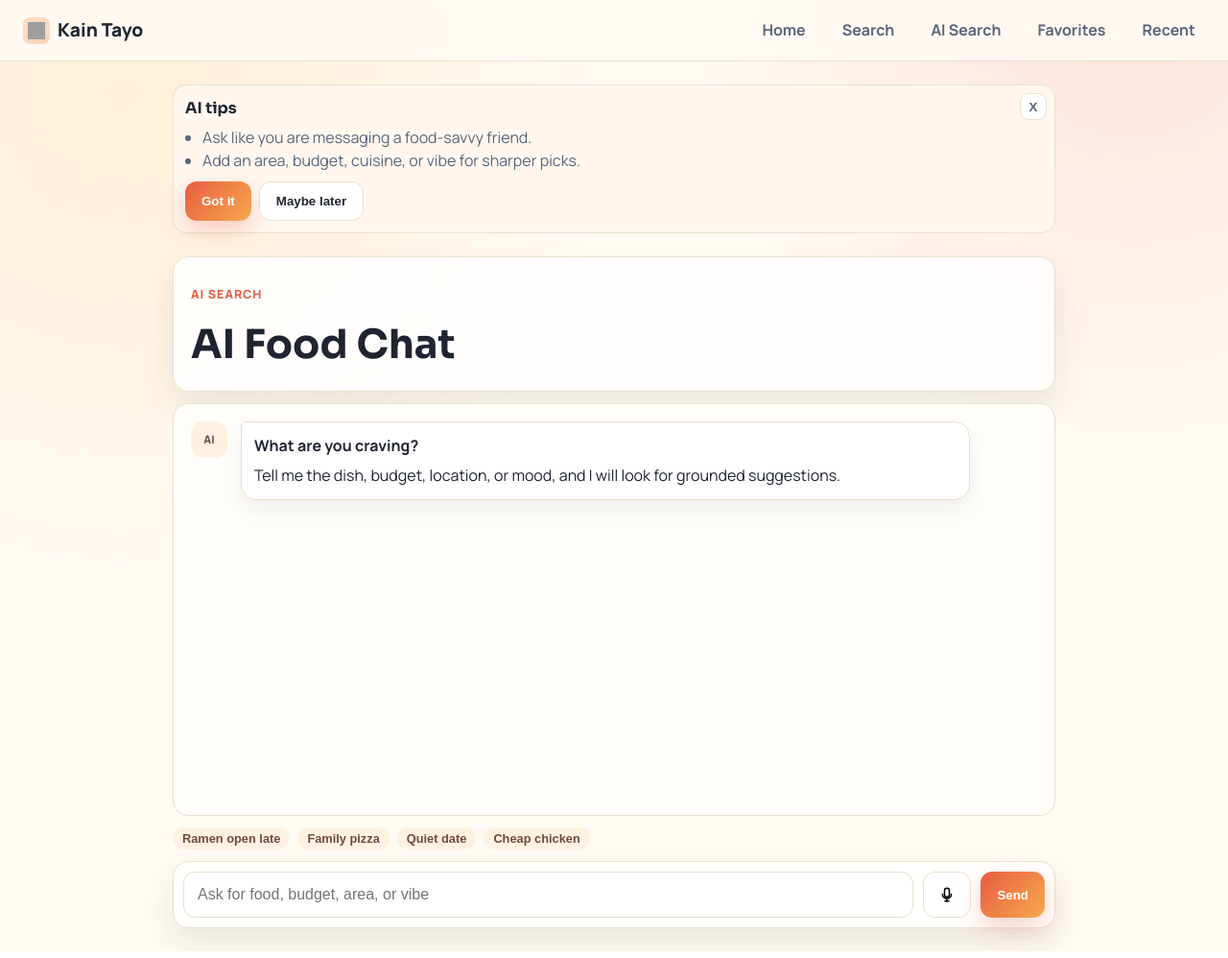
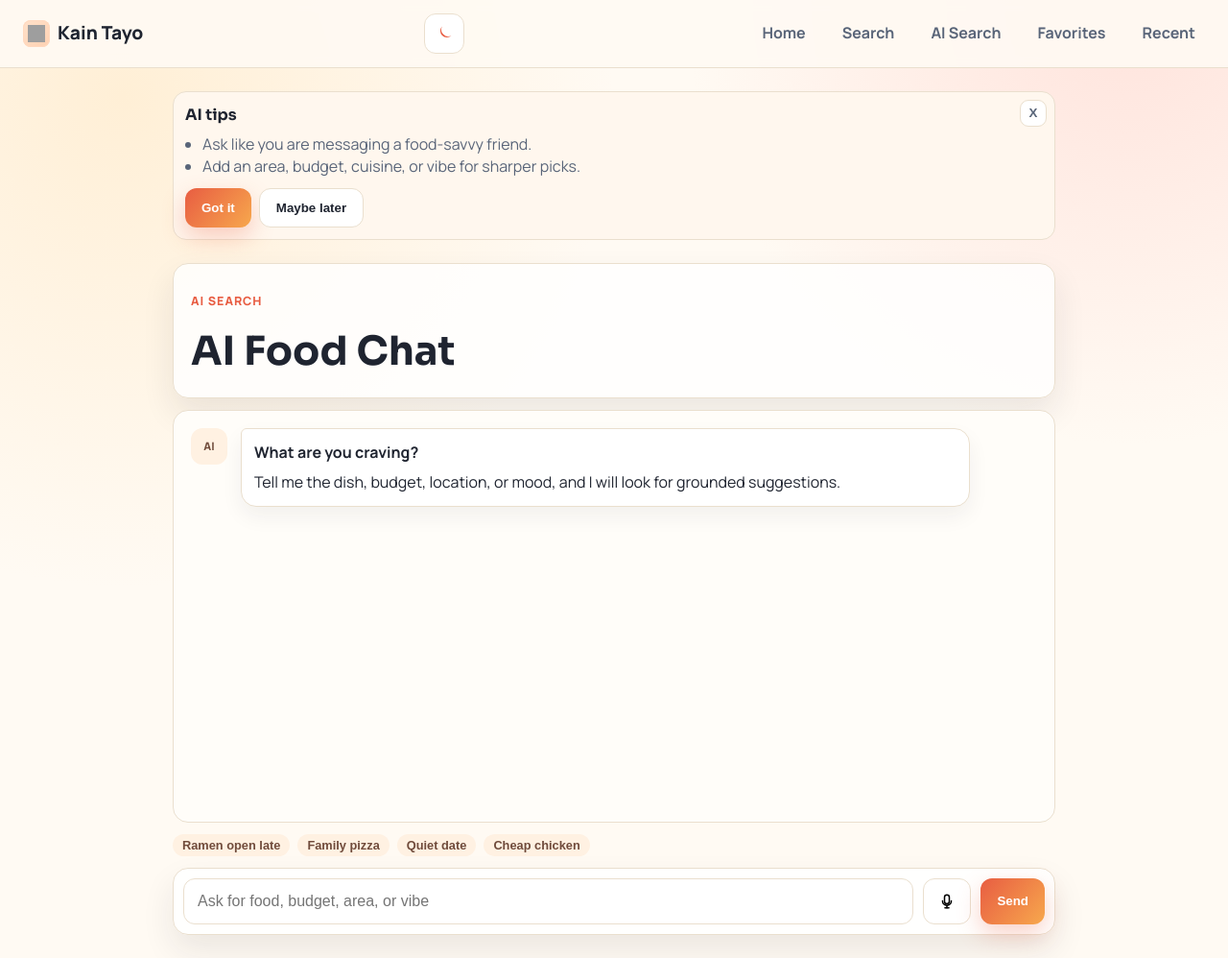
Before and after one commit to Hakdogto/KainTayo, a Django app: page /ai-search/ in a window 1280 px wide. Shown: the whole page at 96% size. Run offline with Django 5.2, Linux system fonts and the light colour scheme; grey boxes are pictures that could not be loaded.

Commit message:
Dark Mode

```diff
--- a/restaurants/static/restaurants/css/styles.css
+++ b/restaurants/static/restaurants/css/styles.css
@@ -9,6 +9,8 @@
   --shadow: 0 16px 34px rgba(31, 36, 48, 0.09);
   --ring: rgba(232, 93, 66, 0.22);
   --max-content: 1240px;
+  --bg-glow-1: #ffefd6;
+  --bg-glow-2: #ffe3dc;
 }
 
 * {
@@ -21,8 +23,8 @@ body {
   line-height: 1.45;
   color: var(--text);
   background:
-    radial-gradient(circle at 10% 10%, #ffefd6 0%, transparent 35%),
-    radial-gradient(circle at 92% 0%, #ffe3dc 0%, transparent 30%),
+    radial-gradient(circle at 10% 10%, var(--bg-glow-1) 0%, transparent 35%),
+    radial-gradient(circle at 92% 0%, var(--bg-glow-2) 0%, transparent 30%),
     var(--bg);
 }
 
--- /dev/null
+++ b/restaurants/static/restaurants/css/theme.css
@@ -0,0 +1,198 @@
+/* Kain Tayo — light semantic tokens + dark theme overrides */
+
+:root {
+  --topbar-bg: rgba(255, 250, 243, 0.9);
+  --surface-elevated: #ffffff;
+  --surface-muted: #fffdfa;
+  --surface-soft: #fffdf9;
+  --surface-warm: #fffcf7;
+  --surface-highlight: #fff7ee;
+  --nav-hover: #fff3e8;
+  --nav-active-bg: #fff0e2;
+  --input-bg: #ffffff;
+  --input-focus: #ef9f82;
+  --ghost-hover: #fff4ea;
+  --chip-bg: #fff1e2;
+  --chip-text: #704b3b;
+  --chip-border: #efc3a5;
+  --chip-hover: #ffd0ad;
+  --chip-accent-bg: #ffe6d2;
+  --chip-accent-text: #7c3f2e;
+  --filter-chip-bg: #edf8f5;
+  --brand-logo-bg: linear-gradient(140deg, #ffe1ca, #ffd1b2);
+  --brand-logo-color: #c94f37;
+  --brand-logo-ring: #ffd9bf;
+  --card-gradient: linear-gradient(180deg, #fff, #fffdf9);
+  --card-highlight-border: #ffd8c6;
+  --thumb-gradient: linear-gradient(135deg, #ffe2ce, #ffcaa7);
+  --thumb-text: #6b3d2c;
+  --thumb-photo-bg: #f4f0ea;
+  --visual-deco: #edf8f5;
+  --visual-icon-bg: #253148;
+  --voice-btn-color: #7d4533;
+  --voice-btn-border: #efcfba;
+  --voice-listening-bg: #ffe7da;
+  --voice-listening-border: #ef9f82;
+  --layout-toggle-bg: #fffdfa;
+  --layout-active-bg: #253148;
+  --layout-active-text: #ffffff;
+  --result-bg: #ffffff;
+  --result-btn-bg: #253148;
+  --link-hover: #fff4ea;
+  --link-hover-border: #e9c9b5;
+  --icon-listening-bg: #ffe4de;
+  --icon-listening-color: #9f2d20;
+  --skeleton-a: #f1ede6;
+  --skeleton-b: #faf6ef;
+  --pwa-bar-bg: rgba(255, 255, 255, 0.96);
+  --chat-log-bg: #fffdf9;
+  --chat-header-bg: rgba(255, 255, 255, 0.82);
+  --chat-composer-bg: rgba(255, 255, 255, 0.95);
+  --chat-avatar-bg: #fff1e2;
+  --chat-avatar-text: #704b3b;
+  --chat-bubble-bg: #ffffff;
+  --chat-user-bg: #253148;
+  --chat-result-card-bg: #fffcf7;
+  --chat-group-title: #704b3b;
+  --error-text: #9f2d20;
+}
+
+[data-theme="dark"] {
+  color-scheme: dark;
+  --bg: #0f1218;
+  --surface: #181e2a;
+  --text: #eceef4;
+  --muted: #9aa3b5;
+  --accent: #f07055;
+  --accent-2: #f7a84d;
+  --border: #2a3344;
+  --shadow: 0 16px 34px rgba(0, 0, 0, 0.35);
+  --ring: rgba(240, 112, 85, 0.28);
+  --bg-glow-1: #1a2230;
+  --bg-glow-2: #241a1e;
+  --topbar-bg: rgba(15, 18, 24, 0.92);
+  --surface-elevated: #1e2533;
+  --surface-muted: #1a2030;
+  --surface-soft: #171d2a;
+  --surface-warm: #1c2230;
+  --surface-highlight: #252d3d;
+  --nav-hover: rgba(240, 112, 85, 0.12);
+  --nav-active-bg: rgba(240, 112, 85, 0.16);
+  --input-bg: #141a24;
+  --input-focus: #f07055;
+  --ghost-hover: #232b3c;
+  --chip-bg: #252d3d;
+  --chip-text: #e8c4b8;
+  --chip-border: #3a4558;
+  --chip-hover: #2f3849;
+  --chip-accent-bg: #2d2430;
+  --chip-accent-text: #f0c4b0;
+  --filter-chip-bg: #1f2a35;
+  --brand-logo-bg: linear-gradient(140deg, #3a2a28, #2a2228);
+  --brand-logo-color: #f7a84d;
+  --brand-logo-ring: #4a3530;
+  --card-gradient: linear-gradient(180deg, #1e2533, #181e2a);
+  --card-highlight-border: #4a3530;
+  --thumb-gradient: linear-gradient(135deg, #3a2a28, #2d2220);
+  --thumb-text: #f0c4b0;
+  --thumb-photo-bg: #141a24;
+  --visual-deco: #1f2a35;
+  --visual-icon-bg: #2a3344;
+  --voice-btn-color: #f0c4b0;
+  --voice-btn-border: #4a3530;
+  --voice-listening-bg: #3a2828;
+  --voice-listening-border: #f07055;
+  --layout-toggle-bg: #1a2030;
+  --layout-active-bg: #f07055;
+  --layout-active-text: #0f1218;
+  --result-bg: #1e2533;
+  --result-btn-bg: #2a3344;
+  --link-hover: #232b3c;
+  --link-hover-border: #3a4558;
+  --icon-listening-bg: #3a2828;
+  --icon-listening-color: #f7a84d;
+  --skeleton-a: #1a2030;
+  --skeleton-b: #242c3c;
+  --pwa-bar-bg: rgba(24, 30, 42, 0.96);
+  --chat-log-bg: #171d2a;
+  --chat-header-bg: rgba(24, 30, 42, 0.92);
+  --chat-composer-bg: rgba(24, 30, 42, 0.96);
+  --chat-avatar-bg: #252d3d;
+  --chat-avatar-text: #e8c4b8;
+  --chat-bubble-bg: #1e2533;
+  --chat-user-bg: #2a3344;
+  --chat-result-card-bg: #1c2230;
+  --chat-group-title: #e8c4b8;
+  --error-text: #f7a84d;
+}
+
+.topbar-actions { display: flex; align-items: center; gap: 10px; margin-right: 8px; }
+.theme-toggle { width: 42px; height: 42px; padding: 0; border: 1px solid var(--border); border-radius: 12px; background: var(--input-bg); color: var(--text); cursor: pointer; display: inline-flex; align-items: center; justify-content: center; transition: background 180ms ease, border-color 180ms ease, transform 160ms ease; }
+.theme-toggle:hover { background: var(--ghost-hover); transform: translateY(-1px); }
+.theme-toggle svg { width: 20px; height: 20px; fill: currentColor; }
+.theme-icon-sun { color: #f7a84d; }
+.theme-icon-moon { color: var(--accent); }
+[data-theme="dark"] .theme-icon-moon { display: none; }
+[data-theme="dark"] .theme-icon-sun { display: block; }
+:root:not([data-theme="dark"]) .theme-icon-sun { display: none; }
+:root:not([data-theme="dark"]) .theme-icon-moon { display: block; }
+[data-theme="dark"] body { background: radial-gradient(circle at 10% 10%, var(--bg-glow-1) 0%, transparent 35%), radial-gradient(circle at 92% 0%, var(--bg-glow-2) 0%, transparent 30%), var(--bg); }
+[data-theme="dark"] .skip-link { background: var(--accent); color: #0f1218; }
+[data-theme="dark"] .topbar { background: var(--topbar-bg); border-bottom-color: var(--border); }
+[data-theme="dark"] .brand-logo { background: var(--brand-logo-bg); color: var(--brand-logo-color); box-shadow: inset 0 0 0 1px var(--brand-logo-ring); }
+[data-theme="dark"] .main-nav a:hover { background: var(--nav-hover); }
+[data-theme="dark"] .hamburger { background: var(--input-bg); color: var(--text); }
+[data-theme="dark"] .main-nav { background: var(--surface); }
+[data-theme="dark"] .hero-search input, [data-theme="dark"] .search-box input, [data-theme="dark"] .home-location-control input, [data-theme="dark"] .manual-location-grid input, [data-theme="dark"] .ai-chat-composer input { background: var(--input-bg); color: var(--text); border-color: var(--border); }
+[data-theme="dark"] .hero-search input:focus, [data-theme="dark"] .search-box input:focus, [data-theme="dark"] .home-location-control input:focus, [data-theme="dark"] .manual-location-grid input:focus { border-color: var(--input-focus); }
+[data-theme="dark"] .home-voice-btn { color: var(--voice-btn-color); border-color: var(--voice-btn-border); background: var(--input-bg); }
+[data-theme="dark"] .home-voice-btn.listening { background: var(--voice-listening-bg); border-color: var(--voice-listening-border); }
+[data-theme="dark"] .btn.ghost { background: var(--input-bg); color: var(--text); }
+[data-theme="dark"] .btn.ghost:hover { background: var(--ghost-hover); }
+[data-theme="dark"] .btn.primary { box-shadow: 0 10px 24px rgba(240, 112, 85, 0.25); }
+[data-theme="dark"] .icon-btn { background: var(--input-bg); color: var(--text); }
+[data-theme="dark"] .icon-btn.listening { background: var(--icon-listening-bg); color: var(--icon-listening-color); }
+[data-theme="dark"] .mini-card { background: var(--surface); background-image: var(--card-gradient); }
+[data-theme="dark"] .mini-card.highlight { border-color: var(--card-highlight-border); }
+[data-theme="dark"] .visual-card::after { background: var(--visual-deco); }
+[data-theme="dark"] .visual-card-icon { background: var(--visual-icon-bg); }
+[data-theme="dark"] .nearby-card .visual-card-icon { background: var(--accent); }
+[data-theme="dark"] .section-head a:hover { background: var(--nav-active-bg); }
+[data-theme="dark"] .restaurant-card { background: var(--surface); }
+[data-theme="dark"] .restaurant-card:hover { box-shadow: 0 22px 32px rgba(0, 0, 0, 0.35); }
+[data-theme="dark"] .card-thumb-default { background: var(--thumb-gradient); color: var(--thumb-text); }
+[data-theme="dark"] .card-thumb-photo { background: var(--thumb-photo-bg); }
+[data-theme="dark"] .chip { background: var(--chip-bg); color: var(--chip-text); }
+[data-theme="dark"] .recommendation-chips .chip { background: var(--chip-accent-bg); color: var(--chip-accent-text); border-color: var(--chip-border); }
+[data-theme="dark"] .clickable-chip:hover { background: var(--chip-hover); }
+[data-theme="dark"] .parsed-filters span { background: var(--filter-chip-bg); color: var(--muted); }
+[data-theme="dark"] .location-details { background: var(--surface-muted); }
+[data-theme="dark"] .layout-toggle { background: var(--layout-toggle-bg); }
+[data-theme="dark"] .layout-toggle-btn.active { background: var(--layout-active-bg); color: var(--layout-active-text); }
+[data-theme="dark"] #map { border-color: var(--border); filter: brightness(0.92) contrast(1.05); }
+[data-theme="dark"] .result-item { background: var(--result-bg); box-shadow: 0 10px 20px rgba(0, 0, 0, 0.2); }
+[data-theme="dark"] .result-item button { background: var(--result-btn-bg); }
+[data-theme="dark"] .link-btn { background: var(--input-bg); color: var(--text); }
+[data-theme="dark"] .link-btn:hover { background: var(--link-hover); border-color: var(--link-hover-border); }
+[data-theme="dark"] .empty-state-card { background: var(--surface-warm); }
+[data-theme="dark"] .detail-info-panel { background: var(--surface-soft); }
+[data-theme="dark"] .skeleton { background: linear-gradient(90deg, var(--skeleton-a) 25%, var(--skeleton-b) 50%, var(--skeleton-a) 75%); background-size: 200% 100%; }
+[data-theme="dark"] .pwa-install-bar { background: var(--pwa-bar-bg); border-color: var(--border); }
+[data-theme="dark"] .pwa-install-dismiss { background: var(--input-bg); color: var(--muted); }
+[data-theme="dark"] .mobile-sticky-actions { background: var(--pwa-bar-bg); border-color: var(--border); }
+@media (max-width: 760px) { [data-theme="dark"] .main-nav { background: var(--surface); box-shadow: var(--shadow); } }
+[data-theme="dark"] .ai-chat-header { background: var(--chat-header-bg); }
+[data-theme="dark"] .ai-chat-log { background: var(--chat-log-bg); box-shadow: inset 0 0 0 1px rgba(255, 255, 255, 0.04); }
+[data-theme="dark"] .chat-avatar { background: var(--chat-avatar-bg); color: var(--chat-avatar-text); }
+[data-theme="dark"] .chat-bubble { background: var(--chat-bubble-bg); }
+[data-theme="dark"] .chat-message-user .chat-avatar, [data-theme="dark"] .chat-message-user .chat-bubble { background: var(--chat-user-bg); border-color: var(--chat-user-bg); color: var(--text); }
+[data-theme="dark"] .chat-error-text { color: var(--error-text); }
+[data-theme="dark"] .typing-dot { background: var(--accent); }
+[data-theme="dark"] .chat-result-group h2, [data-theme="dark"] .chat-result-meta { color: var(--chat-group-title); }
+[data-theme="dark"] .chat-result-card { background: var(--chat-result-card-bg); }
+[data-theme="dark"] .ai-chat-composer { background: var(--chat-composer-bg); }
+[data-theme="dark"] .onboarding-card { background: var(--surface-highlight); }
+[data-theme="dark"] .onboarding-close { background: var(--input-bg); }
+[data-theme="dark"] .leaflet-container { background: var(--bg); }
+[data-theme="dark"] .leaflet-control-attribution { background: rgba(15, 18, 24, 0.85); color: var(--muted); }
+[data-theme="dark"] .leaflet-control-attribution a { color: var(--accent-2); }
--- /dev/null
+++ b/restaurants/static/restaurants/js/theme.js
@@ -0,0 +1,73 @@
+(function () {
+  const STORAGE_KEY = "kainTayoThemeV1";
+  const META_LIGHT = "#fffaf3";
+  const META_DARK = "#0f1218";
+
+  function prefersDark() {
+    return window.matchMedia("(prefers-color-scheme: dark)").matches;
+  }
+
+  function resolveTheme(stored) {
+    if (stored === "dark" || stored === "light") return stored;
+    return prefersDark() ? "dark" : "light";
+  }
+
+  function updateToggleIcons(isDark) {
+    document.querySelectorAll(".theme-toggle").forEach((btn) => {
+      btn.setAttribute("aria-label", isDark ? "Switch to light mode" : "Switch to dark mode");
+      const moon = btn.querySelector(".theme-icon-moon");
+      const sun = btn.querySelector(".theme-icon-sun");
+      if (moon) moon.hidden = isDark;
+      if (sun) sun.hidden = !isDark;
+    });
+  }
+
+  function applyTheme(theme) {
+    const isDark = theme === "dark";
+    if (isDark) {
+      document.documentElement.setAttribute("data-theme", "dark");
+    } else {
+      document.documentElement.removeAttribute("data-theme");
+    }
+    const meta = document.querySelector('meta[name="theme-color"]');
+    if (meta) meta.setAttribute("content", isDark ? META_DARK : META_LIGHT);
+    updateToggleIcons(isDark);
+  }
+
+  const api = {
+    get() {
+      return resolveTheme(localStorage.getItem(STORAGE_KEY));
+    },
+    set(theme) {
+      const next = theme === "dark" ? "dark" : "light";
+      localStorage.setItem(STORAGE_KEY, next);
+      applyTheme(next);
+      window.dispatchEvent(new CustomEvent("kainTayoThemeChange", { detail: { theme: next } }));
+      return next;
+    },
+    toggle() {
+      return api.set(api.get() === "dark" ? "light" : "dark");
+    },
+    getMapboxStyleId() {
+      return api.get() === "dark" ? "dark-v11" : "streets-v12";
+    },
+  };
+
+  window.kainTayoTheme = api;
+
+  applyTheme(api.get());
+
+  document.addEventListener("click", (event) => {
+    const btn = event.target.closest(".theme-toggle");
+    if (!btn) return;
+    event.preventDefault();
+    api.toggle();
+  });
+
+  window.matchMedia("(prefers-color-scheme: dark)").addEventListener("change", () => {
+    if (localStorage.getItem(STORAGE_KEY)) return;
+    const theme = resolveTheme(null);
+    applyTheme(theme);
+    window.dispatchEvent(new CustomEvent("kainTayoThemeChange", { detail: { theme } }));
+  });
+})();
--- a/restaurants/templates/restaurants/base.html
+++ b/restaurants/templates/restaurants/base.html
@@ -2,10 +2,11 @@
 <!DOCTYPE html>
 <html lang="en">
 <head>
+    <script>!function(){var t=localStorage.getItem("kainTayoThemeV1"),d=t==="dark"||(!t&&window.matchMedia("(prefers-color-scheme: dark)").matches);d&&document.documentElement.setAttribute("data-theme","dark")}();</script>
     <meta charset="UTF-8" />
     <meta name="viewport" content="width=device-width, initial-scale=1.0" />
     <meta name="description" content="Find nearby restaurants and food stores with smart and AI-powered search." />
-    <meta name="theme-color" content="#111827" />
+    <meta name="theme-color" content="#fffaf3" />
     <title>{% block title %}Kain Tayo{% endblock %}</title>
     <link rel="preconnect" href="https://fonts.googleapis.com">
     <link rel="preconnect" href="https://fonts.gstatic.com" crossorigin>
@@ -13,6 +14,8 @@
     <link rel="icon" href="{% static 'restaurants/icons/logo.svg' %}" type="image/svg+xml" />
     <link rel="manifest" href="/manifest.webmanifest" />
     <link rel="stylesheet" href="{% static 'restaurants/css/styles.css' %}" />
+    <link rel="stylesheet" href="{% static 'restaurants/css/theme.css' %}" />
+    <script src="{% static 'restaurants/js/theme.js' %}" defer></script>
     {% block extra_css %}{% endblock %}
 </head>
 <body>
@@ -26,6 +29,12 @@
                 </span>
                 Kain Tayo
             </a>
+        </div>
+        <div class="topbar-actions">
+            <button type="button" class="theme-toggle icon-btn" aria-label="Switch to dark mode">
+                <svg class="theme-icon-moon" viewBox="0 0 24 24" aria-hidden="true"><path d="M21 14.5A8.5 8.5 0 0 1 9.5 3a7 7 0 1 0 11.5 11.5Z"/></svg>
+                <svg class="theme-icon-sun" viewBox="0 0 24 24" aria-hidden="true" hidden><path d="M12 4V2m0 20v-2M4 12H2m20 0h-2M5.6 5.6 4.2 4.2m15.6 15.6-1.4-1.4M18.4 5.6l1.4-1.4M5.6 18.4l-1.4 1.4M12 8a4 4 0 1 0 0 8 4 4 0 0 0 0-8Z"/></svg>
+            </button>
         </div>
         <nav class="main-nav" id="mainNav" aria-label="Primary navigation">
             <a href="/">Home</a>
```
Also changed, not shown: restaurants/static/restaurants/js/nearby.js (+87 -10 lines), restaurants/static/restaurants/js/search.js (+87 -15 lines), restaurants/static/restaurants/js/main.js (line endings or trailing spaces).
